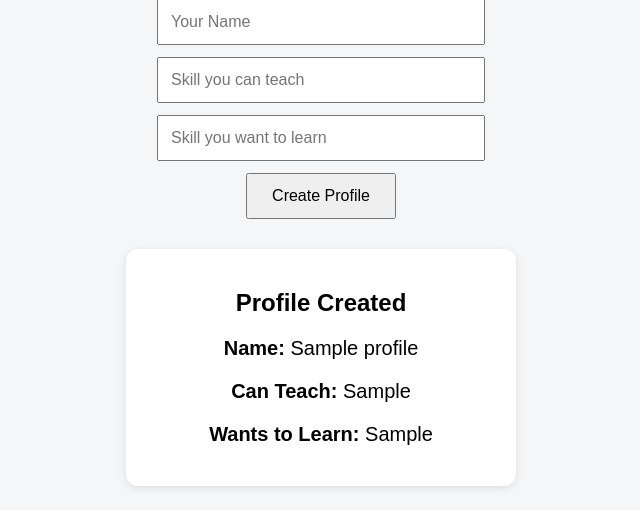
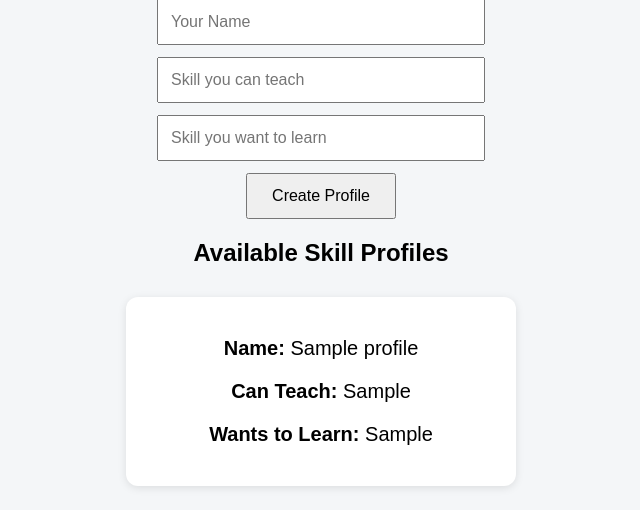
Before and after one commit to rithanyaa-k17/skillswap, a Flask app: template templates/index.html in a window 1280 px wide. Shown: the part 261-771 px from the top of the page, without its empty margins (319-959 px from the left). Run offline with Flask 3, Linux system fonts and the light colour scheme; the template is opened without the code that fills it: most values are stand-ins (such as "Sample title", 1, 10 or a date in 2020).

Commit message:
Display mulitple profiles

```diff
--- a/app.py
+++ b/app.py
@@ -2,10 +2,10 @@ from flask import Flask, render_template, request
 
 app = Flask(__name__)
 
+profiles = []
+
 @app.route("/", methods=["GET", "POST"])
 def home():
-    profile = None
-
     if request.method == "POST":
         name = request.form.get("name")
         teach_skill = request.form.get("teach_skill")
@@ -17,7 +17,9 @@ def home():
             "learn_skill": learn_skill
         }
 
-    return render_template("index.html", profile=profile)
+        profiles.append(profile)
+
+    return render_template("index.html", profiles=profiles)
 
 if __name__ == "__main__":
     app.run(debug=True)
--- a/templates/index.html
+++ b/templates/index.html
@@ -32,14 +32,16 @@
         <button type="submit">Create Profile</button>
       </form>
 
-      {% if profile %}
+      {% if profiles %}
+      <h2>Available Skill Profiles</h2>
+
+      {% for profile in profiles %}
       <div class="profile-card">
-        <h2>Profile Created</h2>
         <p><strong>Name:</strong> {{ profile.name }}</p>
         <p><strong>Can Teach:</strong> {{ profile.teach_skill }}</p>
         <p><strong>Wants to Learn:</strong> {{ profile.learn_skill }}</p>
       </div>
-      {% endif %}
+      {% endfor %} {% endif %}
     </div>
   </body>
 </html>
```
